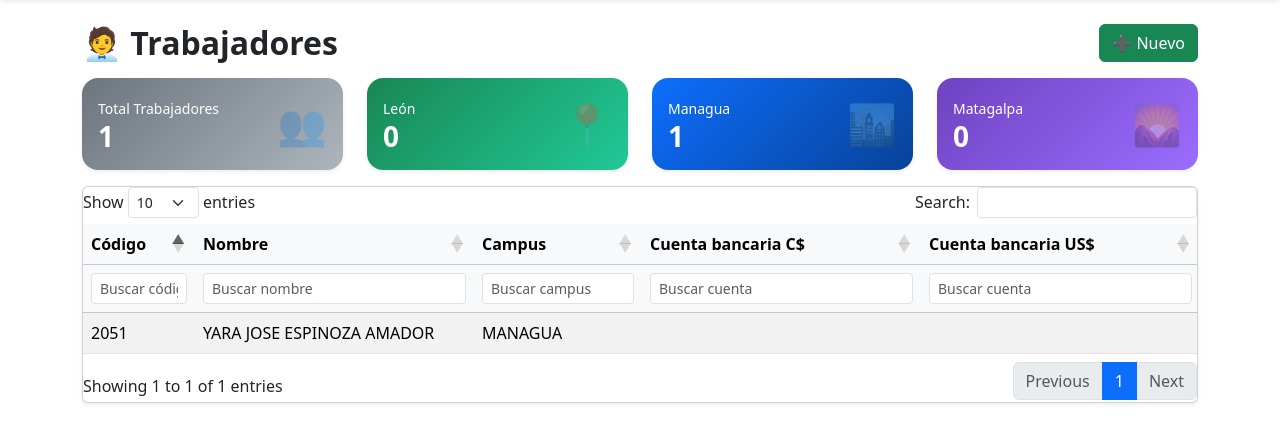
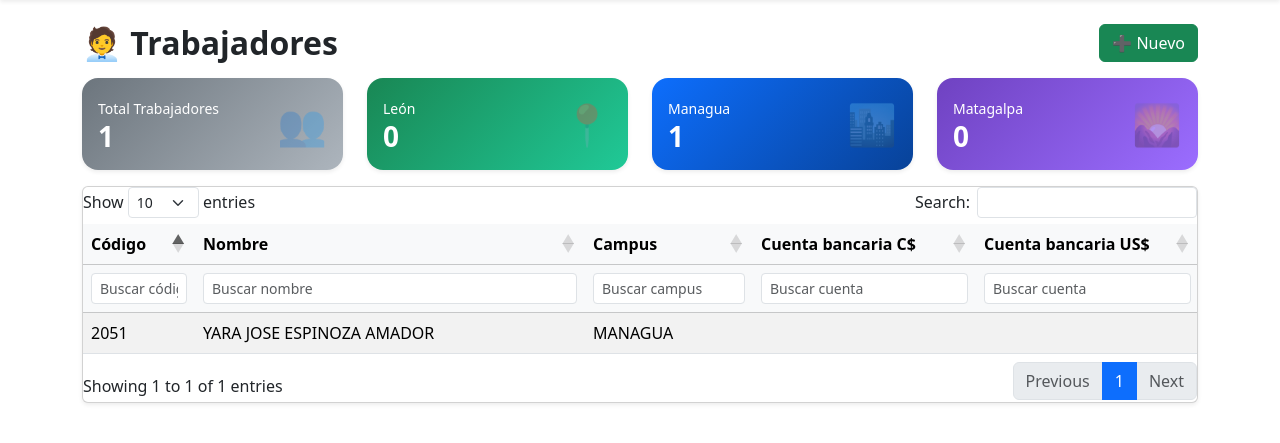
Before and after one commit to Villalobos87/prestamos_app, a Django app: page /prestamos/trabajadores/ in a window 1280 px wide. Shown: the part 56-499 px from the top of the page. Run offline with Django 5.2, Linux system fonts and the light colour scheme; the visitor is signed in with stand-in values (Sample User, id 1); data comes from the database, SQL or seed files in the repository; some libraries are stand-ins or nearby versions.

Commit message:
Actualizacion de la aplicacion

```diff
--- a/prestamos/templates/prestamos/trabajador_list.html
+++ b/prestamos/templates/prestamos/trabajador_list.html
@@ -81,10 +81,10 @@
           <!-- Encabezado principal -->
           <tr>
             <th style="width: 10%;">Código</th>
-            <th style="width: 25%;">Nombre</th>
+            <th style="width: 35%;">Nombre</th>
             <th style="width: 15%;">Campus</th>
-            <th style="width: 25%;">Cuenta bancaria C$</th>
-            <th style="width: 25%;">Cuenta bancaria US$</th>
+            <th style="width: 20%;">Cuenta bancaria C$</th>
+            <th style="width: 20%;">Cuenta bancaria US$</th>
           </tr>
 
           <!-- Filtros por columna -->
```
